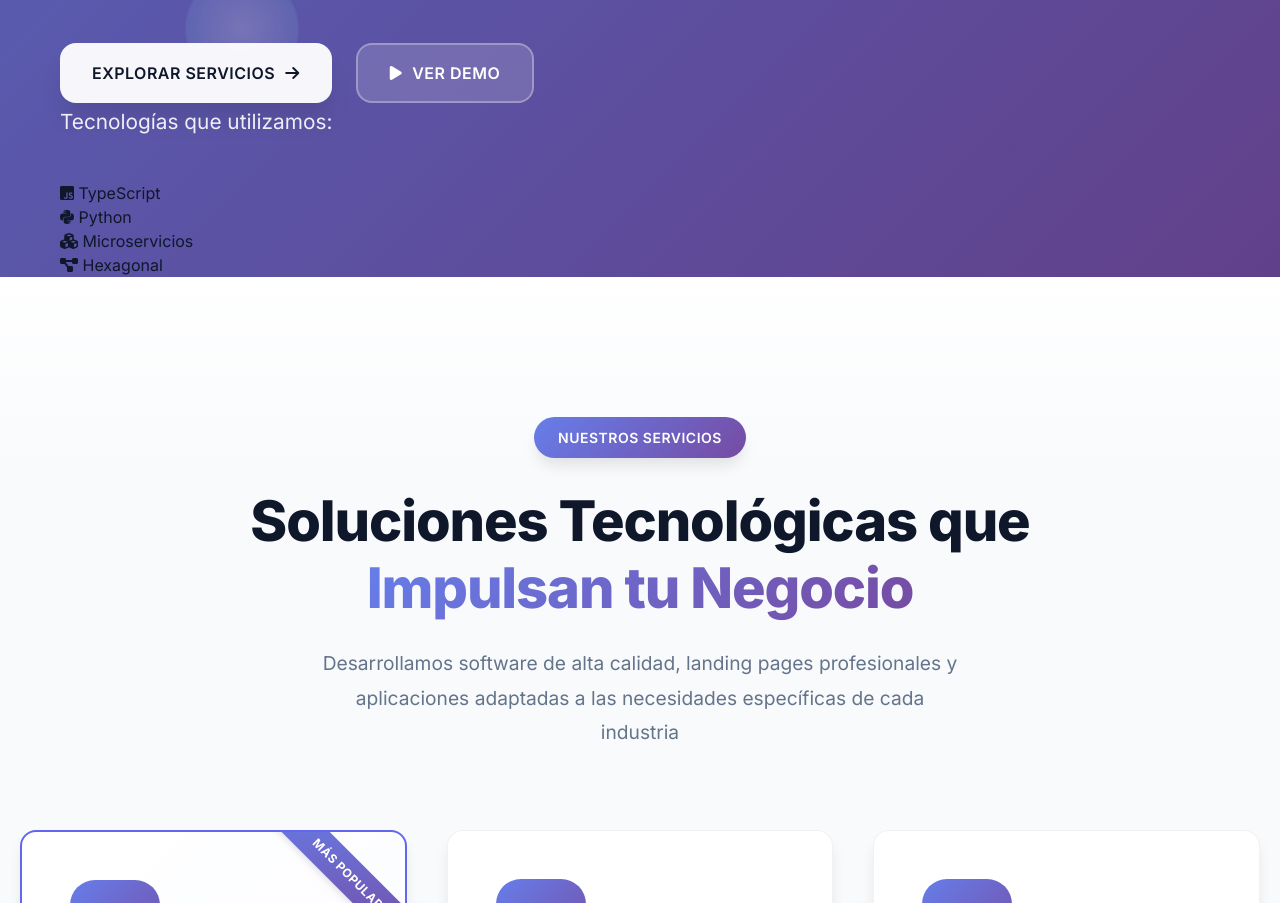
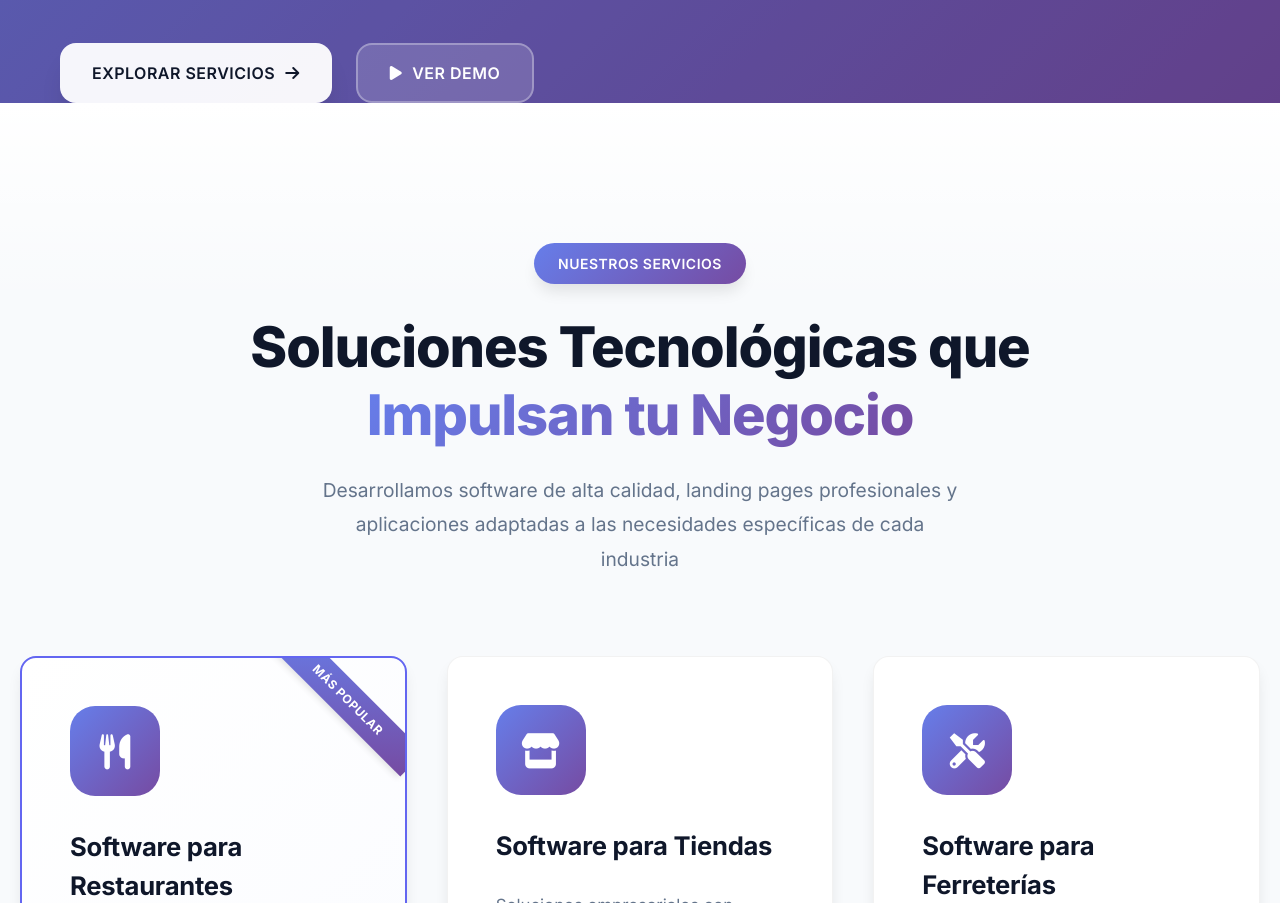
Before and after one commit to GhoulDo/Empresa_Sistem, a plain HTML site: page index.html in a window 1280 px wide. Shown: the part 870-1773 px from the top of the page. Drawn offline with nearby package versions, Linux system fonts and the light colour scheme; animation ran at ten frames a second.

Commit message:
Eliminar sección de tecnologías de la sección de héroe para simplificar el diseño.

```diff
--- a/index.html
+++ b/index.html
@@ -81,29 +81,6 @@
                         <i class="fas fa-play"></i>
                         <span>Ver Demo</span>
                     </a>
-                </div>
-
-                <!-- Tecnologías reubicadas aquí -->
-                <div class="tech-stack">
-                    <p class="tech-label">Tecnologías que utilizamos:</p>
-                    <div class="tech-badges-horizontal">
-                        <div class="tech-badge-item">
-                            <i class="fab fa-js-square"></i>
-                            <span>TypeScript</span>
-                        </div>
-                        <div class="tech-badge-item">
-                            <i class="fab fa-python"></i>
-                            <span>Python</span>
-                        </div>
-                        <div class="tech-badge-item">
-                            <i class="fas fa-cubes"></i>
-                            <span>Microservicios</span>
-                        </div>
-                        <div class="tech-badge-item">
-                            <i class="fas fa-project-diagram"></i>
-                            <span>Hexagonal</span>
-                        </div>
-                    </div>
                 </div>
             </div>
             <div class="hero-image">
```
